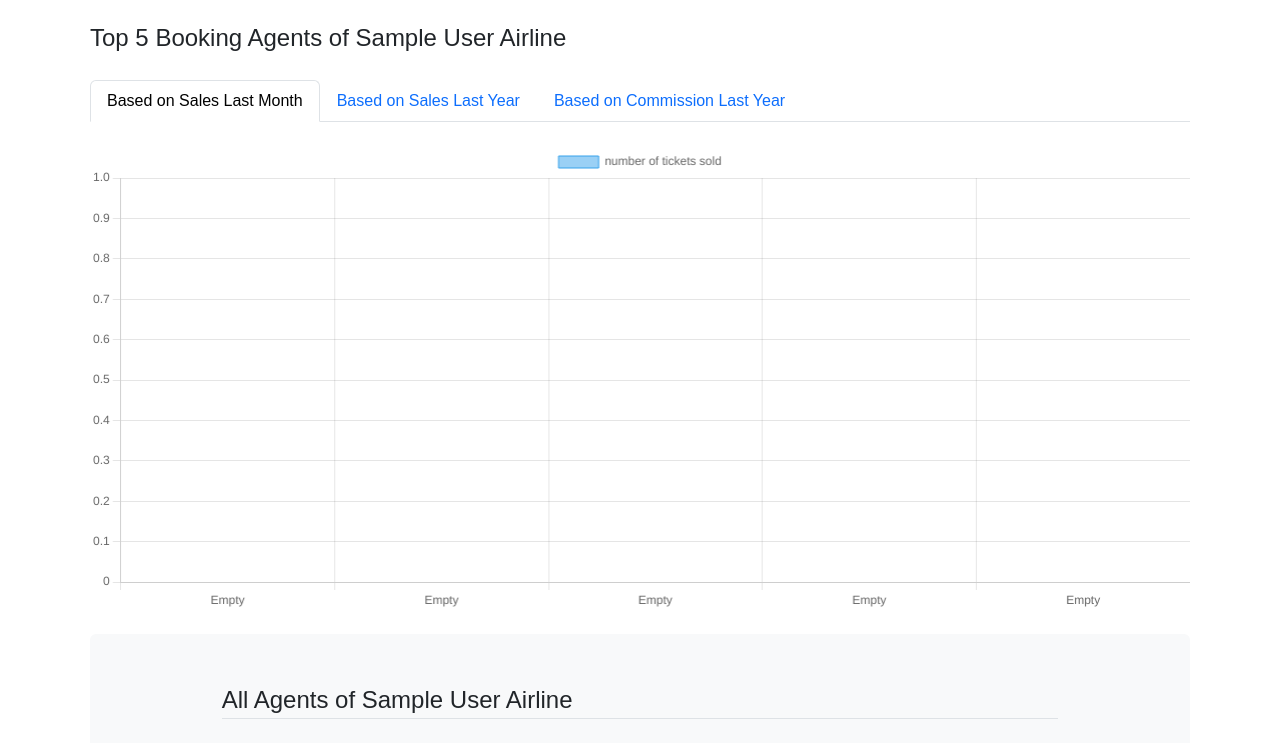
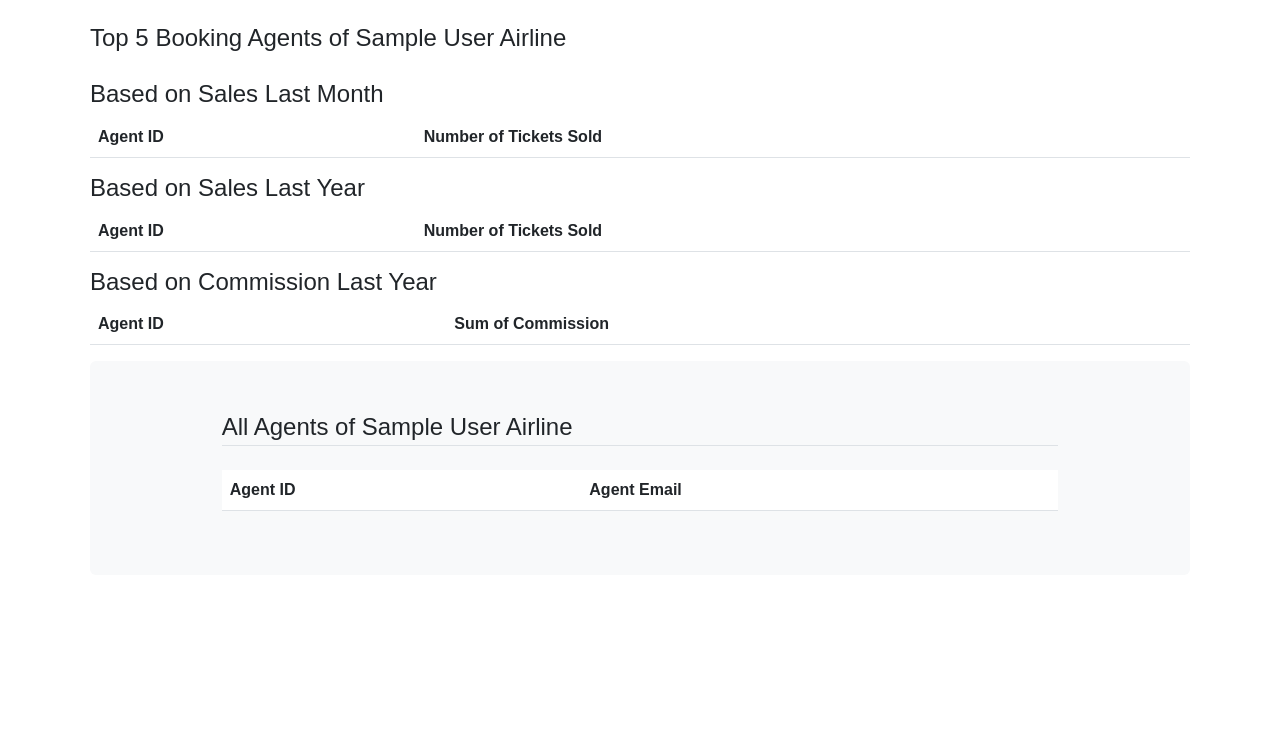
Before and after one commit to Jaacky-Huaang/Databases_Project, a Flask app: page /view_all_booking_agents in a window 1280 px wide. Shown: the part 64-807 px from the top of the page. After the commit the page ends 575 px from the top, so only its background shows below. Run offline with Flask 3, Linux system fonts and the light colour scheme; the visitor is signed in with stand-in values (Sample User, id 1); data that the repository does not hold is empty.

Commit message:
view_all_agent

```diff
--- a/reservation/routes.py
+++ b/reservation/routes.py
@@ -615,72 +615,108 @@ def create_flight():
 
 @app.route('/view_all_booking_agents', methods=['GET', 'POST'])
 def view_all_booking_agents():
-    # get top 5 booking agents based on number of tickets sales for the past month in this airline
+    # 获取过去一个月内此航空公司基于售票数量的前5名预订代理
     cursor = conn.cursor()
     query = f"SELECT booking_agent_id, COUNT(*) AS num_tickets FROM purchases NATURAL JOIN ticket WHERE airline_name = '{session['airline']}' AND purchase_date >= DATE_SUB(CURDATE(), INTERVAL 1 MONTH ) AND booking_agent_id IS NOT NULL GROUP BY booking_agent_id ORDER BY num_tickets DESC LIMIT 5"
     cursor.execute(query)
     top_5_agents_past_month = cursor.fetchall()
     cursor.close()
-    # covert result to list
-    temp_dic = {'booking_agent_id': [], 'num_tickets': []}
-    for i in range(5):
-        try:
-            agent = top_5_agents_past_month[i]
-            temp_dic['booking_agent_id'].append(agent['booking_agent_id'])
-            temp_dic['num_tickets'].append(agent['num_tickets'])
-        except:
-            temp_dic['booking_agent_id'].append("Empty")
-            temp_dic['num_tickets'].append(0)
-    top_5_agents_past_month = temp_dic
-    print(top_5_agents_past_month)
 
-    # get top 5 booking agents based on number of tickets sales for the past year in this airline
+    # 获取过去一年内此航空公司基于售票数量的前5名预订代理
     cursor = conn.cursor()
     query = f"SELECT booking_agent_id, COUNT(*) AS num_tickets FROM purchases NATURAL JOIN ticket WHERE airline_name = '{session['airline']}' AND purchase_date >= DATE_SUB(CURDATE(), INTERVAL 1 YEAR ) AND booking_agent_id IS NOT NULL GROUP BY booking_agent_id ORDER BY num_tickets DESC LIMIT 5"
     cursor.execute(query)
     top_5_agents_past_year = cursor.fetchall()
     cursor.close()
-    # convert result to list
-    temp_dic = {'booking_agent_id': [], 'num_tickets': []}
-    for i in range(5):
-        try:
-            agent = top_5_agents_past_year[i]
-            temp_dic['booking_agent_id'].append(f"Agent ID: {agent['booking_agent_id']}")
-            temp_dic['num_tickets'].append(agent['num_tickets'])
-        except:
-            temp_dic['booking_agent_id'].append("Empty")
-            temp_dic['num_tickets'].append(0)
-    top_5_agents_past_year = temp_dic
-    print(top_5_agents_past_year)
 
-    # get top 5 booking agents based on commission for the past month in this airline
+    # 获取过去一年内此航空公司基于佣金的前5名预订代理
     cursor = conn.cursor()
     query = f"SELECT booking_agent_id, SUM(price) AS commission FROM purchases NATURAL JOIN ticket NATURAL JOIN flight WHERE airline_name = '{session['airline']}' AND purchase_date >= DATE_SUB(CURDATE(), INTERVAL 1 YEAR ) AND booking_agent_id IS NOT NULL GROUP BY booking_agent_id ORDER BY commission DESC LIMIT 5"
     cursor.execute(query)
     top_5_agents_commission_past_year = cursor.fetchall()
     cursor.close()
-    # convert result to list
-    temp_dic = {'booking_agent_id': [], 'commission': []}
-    for i in range(5):
-        try:
-            agent = top_5_agents_commission_past_year[i]
-            temp_dic['booking_agent_id'].append(f"Agent ID: {agent['booking_agent_id']}")
-            temp_dic['commission'].append(int(agent['commission']))
-        except:
-            temp_dic['booking_agent_id'].append("Empty")
-            temp_dic['commission'].append(0)
-    top_5_agents_commission_past_year = temp_dic
-    print(top_5_agents_commission_past_year)
 
-    # get all booking agents in this airline
+    # 获取此航空公司的所有预订代理
     cursor = conn.cursor()
     query = f"SELECT * FROM booking_agent NATURAL JOIN booking_agent_work_for WHERE airline_name = '{session['airline']}'"
     cursor.execute(query)
     booking_agents = cursor.fetchall()
     cursor.close()
-    print(booking_agents)
 
-    return render_template('view_all_booking_agents.html', top_5_agents_past_month=json.dumps(top_5_agents_past_month), top_5_agents_past_year=json.dumps(top_5_agents_past_year), top_5_agents_commission_past_year=json.dumps(top_5_agents_commission_past_year), booking_agents=booking_agents)
+    return render_template('view_all_booking_agents.html',
+                           top_5_agents_past_month=top_5_agents_past_month,
+                           top_5_agents_past_year=top_5_agents_past_year,
+                           top_5_agents_commission_past_year=top_5_agents_commission_past_year,
+                           booking_agents=booking_agents)
+
+# @app.route('/view_all_booking_agents', methods=['GET', 'POST'])
+# def view_all_booking_agents():
+#     # get top 5 booking agents based on number of tickets sales for the past month in this airline
+#     cursor = conn.cursor()
+#     query = f"SELECT booking_agent_id, COUNT(*) AS num_tickets FROM purchases NATURAL JOIN ticket WHERE airline_name = '{session['airline']}' AND purchase_date >= DATE_SUB(CURDATE(), INTERVAL 1 MONTH ) AND booking_agent_id IS NOT NULL GROUP BY booking_agent_id ORDER BY num_tickets DESC LIMIT 5"
+#     cursor.execute(query)
+#     top_5_agents_past_month = cursor.fetchall()
+#     cursor.close()
+#     # covert result to list
+#     temp_dic = {'booking_agent_id': [], 'num_tickets': []}
+#     for i in range(5):
+#         try:
+#             agent = top_5_agents_past_month[i]
+#             temp_dic['booking_agent_id'].append(agent['booking_agent_id'])
+#             temp_dic['num_tickets'].append(agent['num_tickets'])
+#         except:
+#             temp_dic['booking_agent_id'].append("Empty")
+#             temp_dic['num_tickets'].append(0)
+#     top_5_agents_past_month = temp_dic
+#     print(top_5_agents_past_month)
+
+#     # get top 5 booking agents based on number of tickets sales for the past year in this airline
+#     cursor = conn.cursor()
+#     query = f"SELECT booking_agent_id, COUNT(*) AS num_tickets FROM purchases NATURAL JOIN ticket WHERE airline_name = '{session['airline']}' AND purchase_date >= DATE_SUB(CURDATE(), INTERVAL 1 YEAR ) AND booking_agent_id IS NOT NULL GROUP BY booking_agent_id ORDER BY num_tickets DESC LIMIT 5"
+#     cursor.execute(query)
+#     top_5_agents_past_year = cursor.fetchall()
+#     cursor.close()
+#     # convert result to list
+#     temp_dic = {'booking_agent_id': [], 'num_tickets': []}
+#     for i in range(5):
+#         try:
+#             agent = top_5_agents_past_year[i]
+#             temp_dic['booking_agent_id'].append(f"Agent ID: {agent['booking_agent_id']}")
+#             temp_dic['num_tickets'].append(agent['num_tickets'])
+#         except:
+#             temp_dic['booking_agent_id'].append("Empty")
+#             temp_dic['num_tickets'].append(0)
+#     top_5_agents_past_year = temp_dic
+#     print(top_5_agents_past_year)
+
+#     # get top 5 booking agents based on commission for the past month in this airline
+#     cursor = conn.cursor()
+#     query = f"SELECT booking_agent_id, SUM(price) AS commission FROM purchases NATURAL JOIN ticket NATURAL JOIN flight WHERE airline_name = '{session['airline']}' AND purchase_date >= DATE_SUB(CURDATE(), INTERVAL 1 YEAR ) AND booking_agent_id IS NOT NULL GROUP BY booking_agent_id ORDER BY commission DESC LIMIT 5"
+#     cursor.execute(query)
+#     top_5_agents_commission_past_year = cursor.fetchall()
+#     cursor.close()
+#     # convert result to list
+#     temp_dic = {'booking_agent_id': [], 'commission': []}
+#     for i in range(5):
+#         try:
+#             agent = top_5_agents_commission_past_year[i]
+#             temp_dic['booking_agent_id'].append(f"Agent ID: {agent['booking_agent_id']}")
+#             temp_dic['commission'].append(int(agent['commission']))
+#         except:
+#             temp_dic['booking_agent_id'].append("Empty")
+#             temp_dic['commission'].append(0)
+#     top_5_agents_commission_past_year = temp_dic
+#     print(top_5_agents_commission_past_year)
+
+#     # get all booking agents in this airline
+#     cursor = conn.cursor()
+#     query = f"SELECT * FROM booking_agent NATURAL JOIN booking_agent_work_for WHERE airline_name = '{session['airline']}'"
+#     cursor.execute(query)
+#     booking_agents = cursor.fetchall()
+#     cursor.close()
+#     print(booking_agents)
+
+#     return render_template('view_all_booking_agents.html', top_5_agents_past_month=json.dumps(top_5_agents_past_month), top_5_agents_past_year=json.dumps(top_5_agents_past_year), top_5_agents_commission_past_year=json.dumps(top_5_agents_commission_past_year), booking_agents=booking_agents)
 
 @app.route('/frequent_customers', methods=['GET', 'POST'])
 def frequent_customers():
--- a/reservation/templates/view_all_booking_agents.html
+++ b/reservation/templates/view_all_booking_agents.html
@@ -3,100 +3,60 @@
 {% block content %}
 <div>
     <legend class="mb-4">Top 5 Booking Agents of {{ session['airline'] }} Airline</legend>
-    <nav>
-        <div class="nav nav-tabs mb-3" id="nav-tab" role="tablist">
-            <button class="nav-link active" id="last-month-sales-tab" data-bs-toggle="tab" data-bs-target="#last-month-sales" type="button" role="tab" aria-controls="nav-last-month-sales" aria-selected="true">Based on Sales Last Month</button>
-            <button class="nav-link" id="last-year-sales-tab" data-bs-toggle="tab" data-bs-target="#last-year-sales" type="button" role="tab" aria-controls="nav-last-year-sales" aria-selected="false">Based on Sales Last Year</button>
-            <button class="nav-link" id="last-year-commission-tab" data-bs-toggle="tab" data-bs-target="#last-year-commission" type="button" role="tab" aria-controls="last-year-commission" aria-selected="false">Based on Commission Last Year</button>
-        </div>
-    </nav>
-    <div class="tab-content" id="nav-tabContent">
-        <div class="tab-pane fade show active" id="last-month-sales" role="tabpanel" aria-labelledby="last-month-sales-tab">
-            <canvas class="my-4 w-100" id="top5AgentsLastMonth" width="900" height="380"></canvas>
-        </div>
-        <div class="tab-pane fade" id="last-year-sales" role="tabpanel" aria-labelledby="last-year-sales-tab">
-            <canvas class="my-4 w-100" id="top5AgentsLastYear" width="900" height="380"></canvas>
-        </div>
-        <div class="tab-pane fade" id="last-year-commission" role="tabpanel" aria-labelledby="last-year-commission-tab">
-            <canvas class="my-4 w-100" id="top5AgentsOfCommission" width="900" height="380"></canvas>
-        </div>
-    </div>
+    <h4>Based on Sales Last Month</h4>
+    <table class="table table-hover">
+        <thead>
+            <tr>
+                <th scope="col">Agent ID</th>
+                <th scope="col">Number of Tickets Sold</th>
+            </tr>
+        </thead>
+        <tbody>
+            {% for agent in top_5_agents_past_month %}
+            <tr>
+                <td>{{ agent['booking_agent_id'] }}</td>
+                <td>{{ agent['num_tickets'] }}</td>
+            </tr>
+            {% endfor %}
+        </tbody>
+    </table>
+
+    <h4>Based on Sales Last Year</h4>
+    <table class="table table-hover">
+        <thead>
+            <tr>
+                <th scope="col">Agent ID</th>
+                <th scope="col">Number of Tickets Sold</th>
+            </tr>
+        </thead>
+        <tbody>
+            {% for agent in top_5_agents_past_year %}
+            <tr>
+                <td>{{ agent['booking_agent_id'] }}</td>
+                <td>{{ agent['num_tickets'] }}</td>
+            </tr>
+            {% endfor %}
+        </tbody>
+    </table>
+
+    <h4>Based on Commission Last Year</h4>
+    <table class="table table-hover">
+        <thead>
+            <tr>
+                <th scope="col">Agent ID</th>
+                <th scope="col">Sum of Commission</th>
+            </tr>
+        </thead>
+        <tbody>
+            {% for agent in top_5_agents_commission_past_year %}
+            <tr>
+                <td>{{ agent['booking_agent_id'] }}</td>
+                <td>{{ agent['commission'] }}</td>
+            </tr>
+            {% endfor %}
+        </tbody>
+    </table>
 </div>
-
-<script src="https://cdn.jsdelivr.net/npm/chart.js"></script>
-
-<script>
-  const ctx1 = document.getElementById('top5AgentsLastMonth');
-    let top_5_agents_past_month = JSON.parse({{ top_5_agents_past_month | tojson }});
-
-  new Chart(ctx1, {
-    type: 'bar',
-    data: {
-      labels: top_5_agents_past_month['booking_agent_id'],
-      datasets: [{
-        label: 'number of tickets sold',
-        data: top_5_agents_past_month['num_tickets'],
-        borderWidth: 1
-      }]
-    },
-    options: {
-      scales: {
-        y: {
-          beginAtZero: true
-        }
-      }
-    }
-  });
-</script>
-
-<script>
-  const ctx2 = document.getElementById('top5AgentsLastYear');
-    let top_5_agents_past_year = JSON.parse({{ top_5_agents_past_year | tojson }});
-
-  new Chart(ctx2, {
-    type: 'bar',
-    data: {
-      labels: top_5_agents_past_year['booking_agent_id'],
-      datasets: [{
-        label: 'number of tickets sold',
-        data: top_5_agents_past_year['num_tickets'],
-        borderWidth: 1
-      }]
-    },
-    options: {
-      scales: {
-        y: {
-          beginAtZero: true
-        }
-      }
-    }
-  });
-</script>
-
-<script>
-  const ctx3 = document.getElementById('top5AgentsOfCommission');
-    let top_5_agents_commission_past_year = JSON.parse({{ top_5_agents_commission_past_year | tojson }});
-
-  new Chart(ctx3, {
-    type: 'bar',
-    data: {
-      labels: top_5_agents_commission_past_year['booking_agent_id'],
-      datasets: [{
-        label: 'sum of commission',
-        data: top_5_agents_commission_past_year['commission'],
-        borderWidth: 1
-      }]
-    },
-    options: {
-      scales: {
-        y: {
-          beginAtZero: true
-        }
-      }
-    }
-  });
-</script>
-
 {% endblock content %}
 
 {% block extra_content %}
@@ -121,5 +81,4 @@
         </table>
     </div>
 </div>
-
 {% endblock extra_content %}
```
